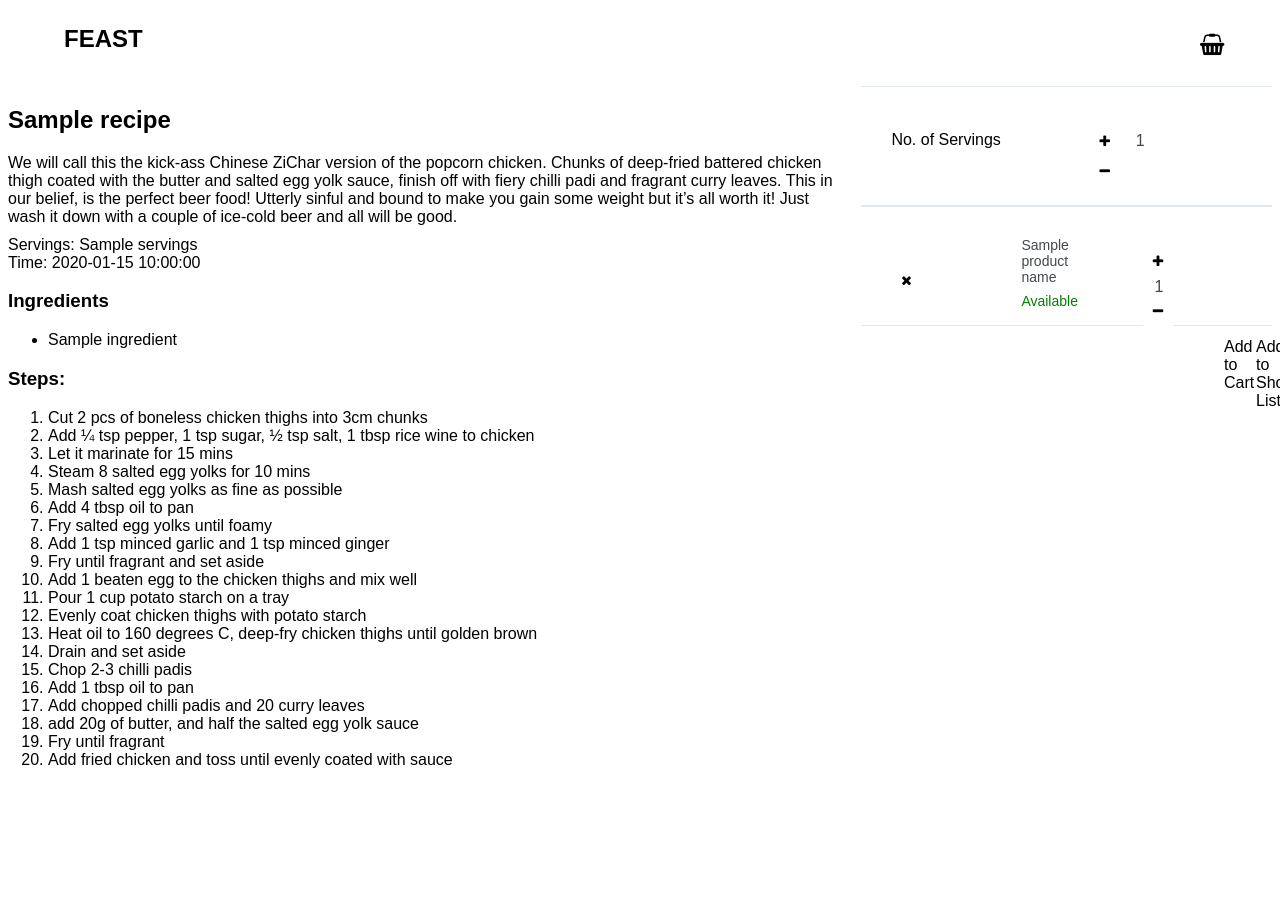
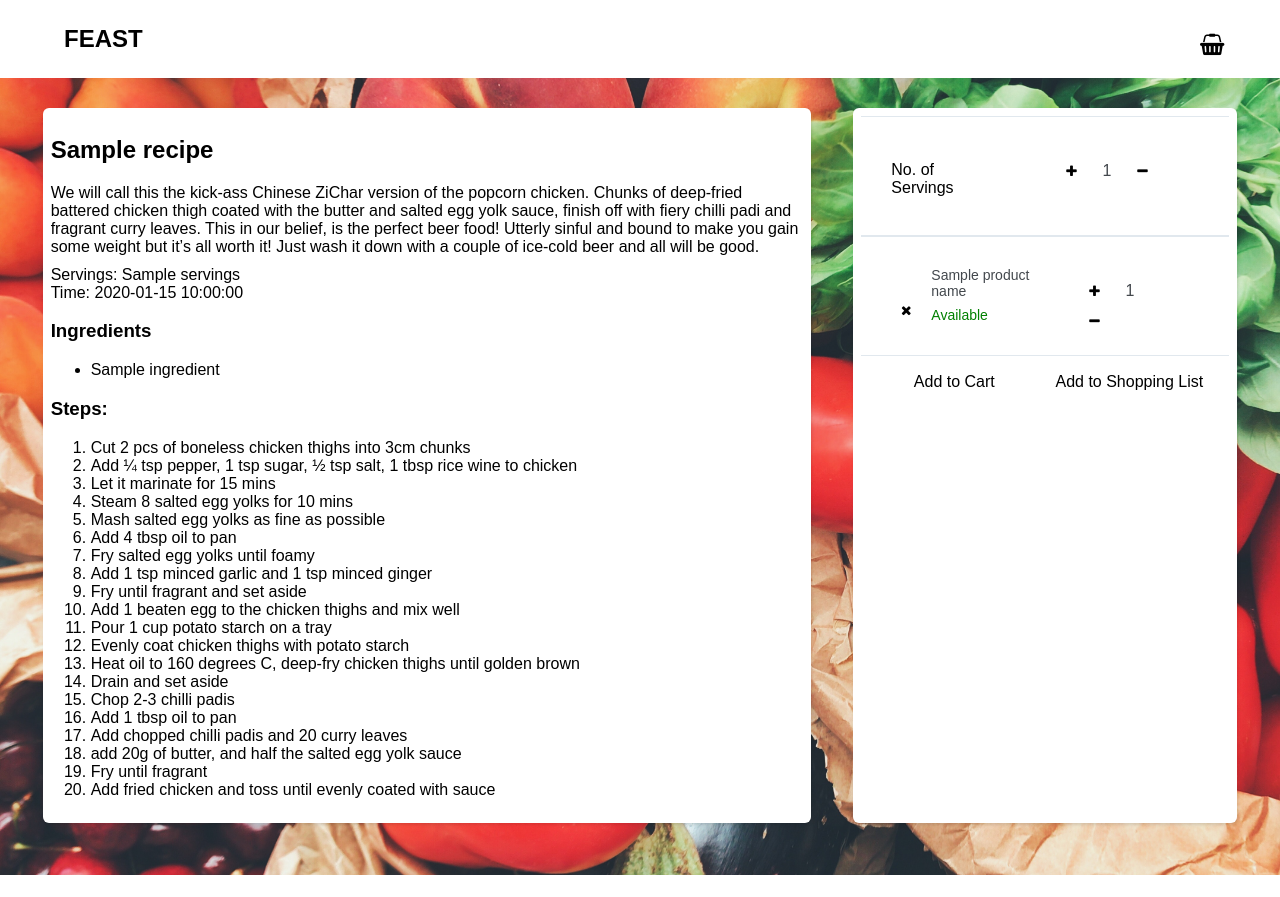
Before and after one commit to AlexiaDavidson/aisle-lander, a Flask app: template templates/RecipeDisplay1.htm in a window 1280 px wide. After the commit the page ends 875 px from the top, so only its background shows below. Run offline with Flask 2, Linux system fonts and the light colour scheme; the template is opened without the code that fills it: most values are stand-ins (such as "Sample title", 1, 10 or a date in 2020).

Commit message:
reduced right margins for quantity buttons

```diff
--- a/static/RecipeDisplay.css
+++ b/static/RecipeDisplay.css
@@ -21,13 +21,15 @@ body {
 .Container {
     display: flex;
     overflow: hidden;
-    height: 105vh;
+    height: 100vh;
     margin-top: -100px;
     padding-top: 100px;
     position: relative;
     width: 100%;
     backface-visibility: hidden;
     will-change: overflow;
+    align-content: center;
+    justify-content: space-evenly;
 }
 /*All the scrollable sections should overflow and be whatever height they need to be. As they are flex-items (due to being inside a flex container) they could be made to stretch full height at all times if needed.
 WebKit inertia scrolling is being added here for any present/future devices that are able to make use of it.
@@ -39,6 +41,10 @@ WebKit inertia scrolling is being added here for any present/future devices that
     padding: .5rem;
     -webkit-overflow-scrolling: touch;
     -ms-overflow-style: none;
+    margin-top:30px;
+    margin-bottom: 30px;
+    box-shadow: 1px 2px 3px 0px rgba(0,0,0,0.10);
+    border-radius: 6px;
 
 }
 /*Entirely optional – just wanted to remove the scrollbar on WebKit browsers as I find them ugly*/
@@ -48,17 +54,20 @@ WebKit inertia scrolling is being added here for any present/future devices that
 }
 /*  Left and Right are set sizes while the Middle is set to flex one so it occupies all remaining space. This could be set as a width too if prefereable, perhaps using calc.*/
 .Left {
-    flex:1;
+    max-width:60%;
     background-color:#ffffff;
 }
 
+/*shopping list section*/
+
 .Right {
-    width: 33.33%;
+    max-width: 30%;
     background-color: #ffffff;
 }
 
 .rcp-disp{
-    width: 200px;
+    width: 350px;
+    margin-right:0px;
 }
 
 .no-of-svgs{
@@ -74,7 +83,18 @@ WebKit inertia scrolling is being added here for any present/future devices that
     padding: 12px 16px; /* Some padding */
     font-size: 16px; /* Set a font size */
     cursor: pointer; /* Mouse pointer on hover */
-    float: right;
+    float:right;
+    height:44px;
+}
+
+.to-list{
+    width: 200px;
+    padding-bottom: 4px;
+}
+
+.to-cart{
+    width:150px;
+    padding-bottom: 4px;
 }
 
 .to-list:hover{
@@ -98,7 +118,280 @@ border-bottom:  1px solid #E1E8EE;
     padding-top: 10px;
 }
 
-.recipe-image{
-    max-width:66.66%;
-    height:auto;
+.description {
+padding-top: 10px;
+margin-right: 60px;
+width: 300px;
 }
+
+.description span {
+display: block;
+font-size: 14px;
+font-weight: 400;
+margin-right: 5px;
+}
+
+.description span {
+margin-bottom: 5px;
+color: #43484D;
+}
+.description .available{
+font-weight: 300;
+margin-top: 8px;
+color: green;
+}
+.description .not-available {
+    font-weight: 300;
+    margin-top: 8px;
+    color: red;
+}
+
+.quantity {
+padding-top: 20px;
+margin-right: 60px;
+}
+.quantity input {
+-webkit-appearance: none;
+border: none;
+text-align: center;
+width: 32px;
+font-size: 16px;
+color: #43484D;
+font-weight: 300;
+}
+
+button {
+width: 30px;
+height: 30px;
+/*border-radius: 6px; for rounded corners*/
+border: none;
+background-color: #ffffff; /* White background */
+border: none; /* Remove borders */
+color: black; /* White text */
+cursor: pointer; /* Mouse pointer on hover */
+align-items: center;
+}
+
+button:hover {
+    background-color: lightgrey;
+}
+
+
+button:focus,
+input:focus {
+outline:0;
+}
+
+body{
+background-image: url("grocery.jpg");
+background-attachment:fixed;
+background-size:100% auto;
+}
+
+.shopping-cart {
+max-width: 70%;
+height: auto;
+margin: 80px auto;
+background: #FFFFFF;
+box-shadow: 1px 2px 3px 0px rgba(0,0,0,0.10);
+border-radius: 6px;
+align-content: center;
+
+display: flex;
+flex-direction: column;
+}
+
+.title {
+height: 60px;
+border-bottom: 1px solid #E1E8EE;
+padding: 20px 30px;
+color: #5E6977;
+font-size: 18px;
+font-weight: 400;
+}
+
+.item {
+padding: 20px 30px;
+height: 120px;
+display: flex;
+justify-content: space-evenly;
+border-top:  1px solid #E1E8EE;
+border-bottom:  1px solid #E1E8EE;
+}
+
+.item:last-child{
+border-top:  1px solid #E1E8EE;
+border-bottom:  1px solid #E1E8EE;
+padding-bottom: 30px
+}
+
+.buttons {
+position: relative;
+padding-top: 30px;
+margin-right: 10px;
+/*background-color: pink;*/
+align-content: center;
+}
+.delete-btn,
+.check-btn {
+display: inline-block;
+Cursor: pointer;
+}
+
+.delete-btn {
+background-color: #ffffff; /* White background */
+border: none; /* Remove borders */
+color: black; /* White text */
+cursor: pointer; /* Mouse pointer on hover */
+}
+
+.delete-btn:hover {
+background-color: lightgrey;
+}
+
+.check-btn {
+position: absolute;
+top: 30px;
+left: 50px;
+background-color: #ffffff; /* White background */
+border: none; /* Remove borders */
+color: black; /* White text */
+cursor: pointer; /* Mouse pointer on hover */
+}
+
+.check-btn:hover {
+background-color: lightgrey;
+}
+
+.substitute-btn,
+.location-btn {
+display: inline-block;
+Cursor: pointer;
+margin-left: 50px;
+}
+
+.substitute-btn {
+background-color: #ffffff; /* White background */
+border: none; /* Remove borders */
+color: black; /* White text */
+cursor: pointer; /* Mouse pointer on hover */
+}
+
+.substitute-btn:hover {
+background-color: lightgrey;
+}
+
+.location-btn {
+position: absolute;
+top: 30px;
+left: 70px;
+background-color: #ffffff; /* White background */
+border: none; /* Remove borders */
+color: black; /* White text */
+cursor: pointer; /* Mouse pointer on hover */
+}
+
+.location-btn:hover {
+background-color: lightgrey;
+}
+
+
+
+.description {
+padding-top: 10px;
+margin-right: 20px;
+width:450px;
+}
+
+.description span {
+display: block;
+font-size: 14px;
+font-weight: 400;
+margin-right: 5px;
+}
+
+.description span {
+margin-bottom: 5px;
+color: #43484D;
+}
+.description .available{
+font-weight: 300;
+margin-top: 8px;
+color: green;
+}
+.description .not-available {
+font-weight: 300;
+margin-top: 8px;
+color: red;
+}
+
+.quantity {
+padding-top: 20px;
+margin-right: 20px;
+}
+.quantity input {
+-webkit-appearance: none;
+border: none;
+text-align: center;
+width: 32px;
+font-size: 16px;
+color: #43484D;
+font-weight: 300;
+}
+
+button {
+width: 30px;
+height: 30px;
+/*border-radius: 6px; for rounded corners*/
+border: none;
+background-color: #ffffff; /* White background */
+border: none; /* Remove borders */
+color: black; /* White text */
+cursor: pointer; /* Mouse pointer on hover */
+align-items: center;
+}
+
+button:hover {
+background-color: lightgrey;
+}
+
+
+button:focus,
+input:focus {
+outline:0;
+}
+
+.total-price {
+width: 83px;
+padding-top: 27px;
+text-align: center;
+font-size: 16px;
+color: #43484D;
+font-weight: 300;
+}
+
+@media (max-width: 800px) {
+.shopping-cart {
+width: 100%;
+height: auto;
+overflow: hidden;
+}
+.item {
+height: auto;
+flex-wrap: wrap;
+justify-content: center;
+}
+.image img {
+width: 50%;
+}
+.image,
+.quantity,
+.description {
+width: 100%;
+text-align: center;
+margin: 6px 0;
+}
+.buttons {
+margin-right: 20px;
+}
+}
--- a/static/ShoppingList.css
+++ b/static/ShoppingList.css
@@ -43,6 +43,7 @@ font-weight: 400;
 padding: 20px 30px;
 height: 120px;
 display: flex;
+justify-content: space-evenly;
 border-top:  1px solid #E1E8EE;
 border-bottom:  1px solid #E1E8EE;
 }
@@ -56,7 +57,7 @@ padding-bottom: 30px
 .buttons {
 position: relative;
 padding-top: 30px;
-margin-right: 100px;
+margin-right: 70px;
 /*background-color: pink;*/
 align-content: center;
 }
@@ -95,7 +96,6 @@ cursor: pointer; /* Mouse pointer on hover */
 .location-btn {
 display: inline-block;
 Cursor: pointer;
-margin-left: 50px;
 }
 
 .substitute-btn {
@@ -103,6 +103,7 @@ margin-left: 50px;
     border: none; /* Remove borders */
     color: black; /* White text */
     cursor: pointer; /* Mouse pointer on hover */
+    margin-left: 10px;
 }
 
 .substitute-btn:hover {
@@ -111,6 +112,7 @@ margin-left: 50px;
 
 .location-btn {
 position: absolute;
+margin-left: 30px;
 top: 30px;
 left: 70px;
 background-color: #ffffff; /* White background */
@@ -127,8 +129,8 @@ cursor: pointer; /* Mouse pointer on hover */
 
 .description {
 padding-top: 10px;
-margin-right: 60px;
-width: 250px;
+margin-right: 10px;
+width:200px;
 }
 
 .description span {
@@ -155,7 +157,7 @@ color: green;
 
 .quantity {
 padding-top: 20px;
-margin-right: 60px;
+margin-right: 20px;
 }
 .quantity input {
 -webkit-appearance: none;
```
